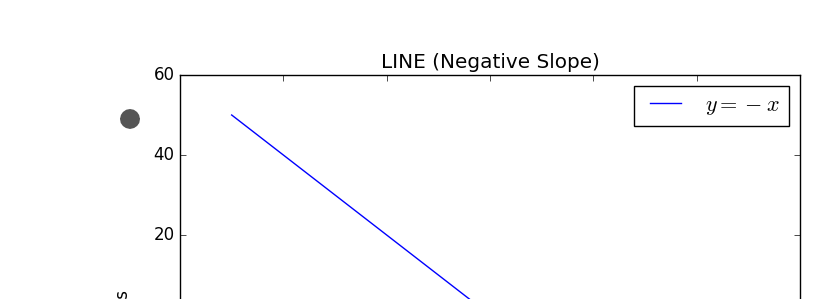
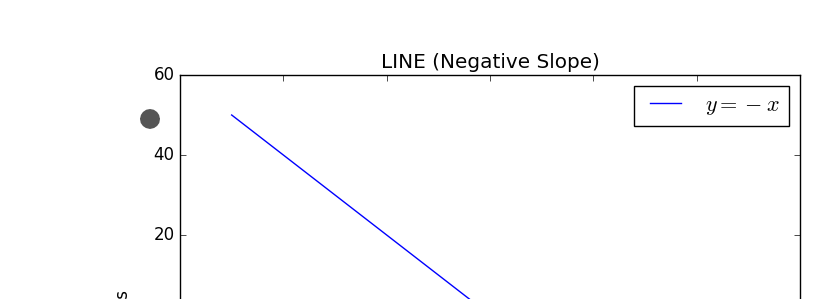
Before and after one commit to rbobkoskie3/rbobkoskie3.github.io, a Jekyll site: the page built from line/index.html, in a window 1280 px wide. Shown: the part 391-690 px from the top of the page, without its empty margins (160-1000 px from the left). Built offline with Jekyll 4.4.1, drawn with Linux system fonts in a browser that asks for light colours.

Commit message:
Add files via upload

```diff
--- a/line/index.html
+++ b/line/index.html
@@ -198,8 +198,8 @@
         }
         /* Standard syntax */
         @keyframes tracePlt {
-            0%   {left:280px; top:500px;}
-            100% {left:790px; top:900px;}
+            0%   {left:300px; top:500px;}
+            100% {left:820px; top:900px;}
         }
 
         /*
```
